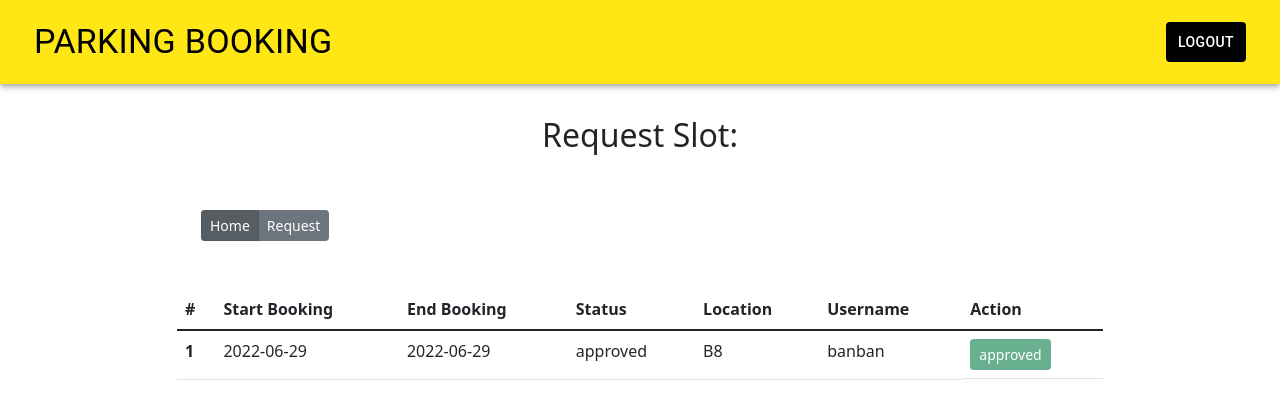
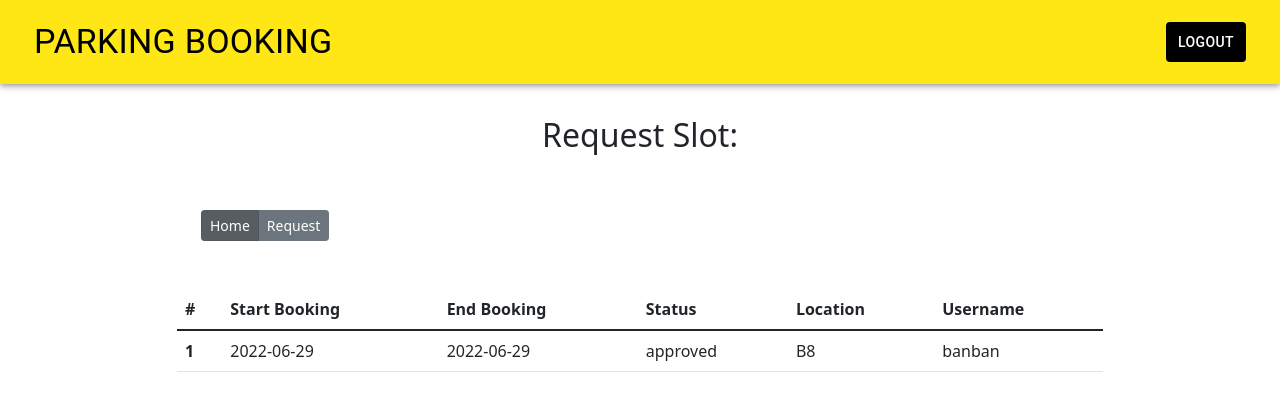
Before and after one commit to adelanegara/hackathon-exercise-one, a React (Create React App) app: page /request in a window 1280 px wide. Shown: the top 418 px of the page. Built offline with nearby package versions, Linux system fonts and the light colour scheme; data requests are answered from the project's data file.

Commit message:
hide action btn on user req

```diff
--- a/src/components/Home/Home.js
+++ b/src/components/Home/Home.js
@@ -7,7 +7,6 @@ import { useNavigate } from "react-router-dom";
 const Home = () => {
   const navigate = useNavigate();
   const [data, setData] = useState();
-  // const [req, setReq] = useState();
   const username = localStorage.getItem("username");
   const role = localStorage.getItem("role");
 
@@ -19,15 +18,6 @@ const Home = () => {
     fetchData();
   }, []);
 
-  // const fetchRequest = async () => {
-  //   const reqList = await axios.get("http://localhost:3006/request");
-  //   setReq(reqList.req);
-  // };
-  // useEffect(() => {
-  //   fetchRequest();
-  // }, []);
-
-
 
 
   return (
@@ -38,7 +28,7 @@ const Home = () => {
         <h2 className="text-lg-center pt-2">
             Hi {username}, your role is {role}
           </h2>
-          {role === "owner" && (
+
         <div className="container py-5">
           <div className="btn-group btn-group-toggle" data-toggle="buttons">
   <Link
@@ -57,8 +47,6 @@ const Home = () => {
 </div>
 
 </div>
-          )}
-
 
           <table className="table">
             <thead>
--- a/src/components/Request/Request.js
+++ b/src/components/Request/Request.js
@@ -22,6 +22,8 @@ const Request = () => {
   const handleClose = () => setOpen(false);
   const [data, setData] = useState();
   const [selectedData, setSelectedData] = useState();
+  const role = localStorage.getItem("role");
+
 
   const fetchData = async () => {
     const reqList = await axios.get("http://localhost:3006/request");
@@ -104,7 +106,9 @@ const Request = () => {
                 <th scope="col">Status</th>
                 <th scope="col">Location</th>
                 <th scope="col">Username</th>
+                {role === "owner" && (
                 <th scope="col">Action</th>
+                )}
               </tr>
             </thead>
             <tbody>
@@ -116,6 +120,7 @@ const Request = () => {
                   <td>{item.status}</td>
                   <td>{item.location}</td>
                   <td>{item.username}</td>
+                  {role === "owner" && (
                   <td className="d-flex flex-row">
                     <div>
                       <button
@@ -134,6 +139,7 @@ const Request = () => {
                       </button>
                     </div>
                   </td>
+                  )}
                 </tr>
               ))}
             </tbody>
```
